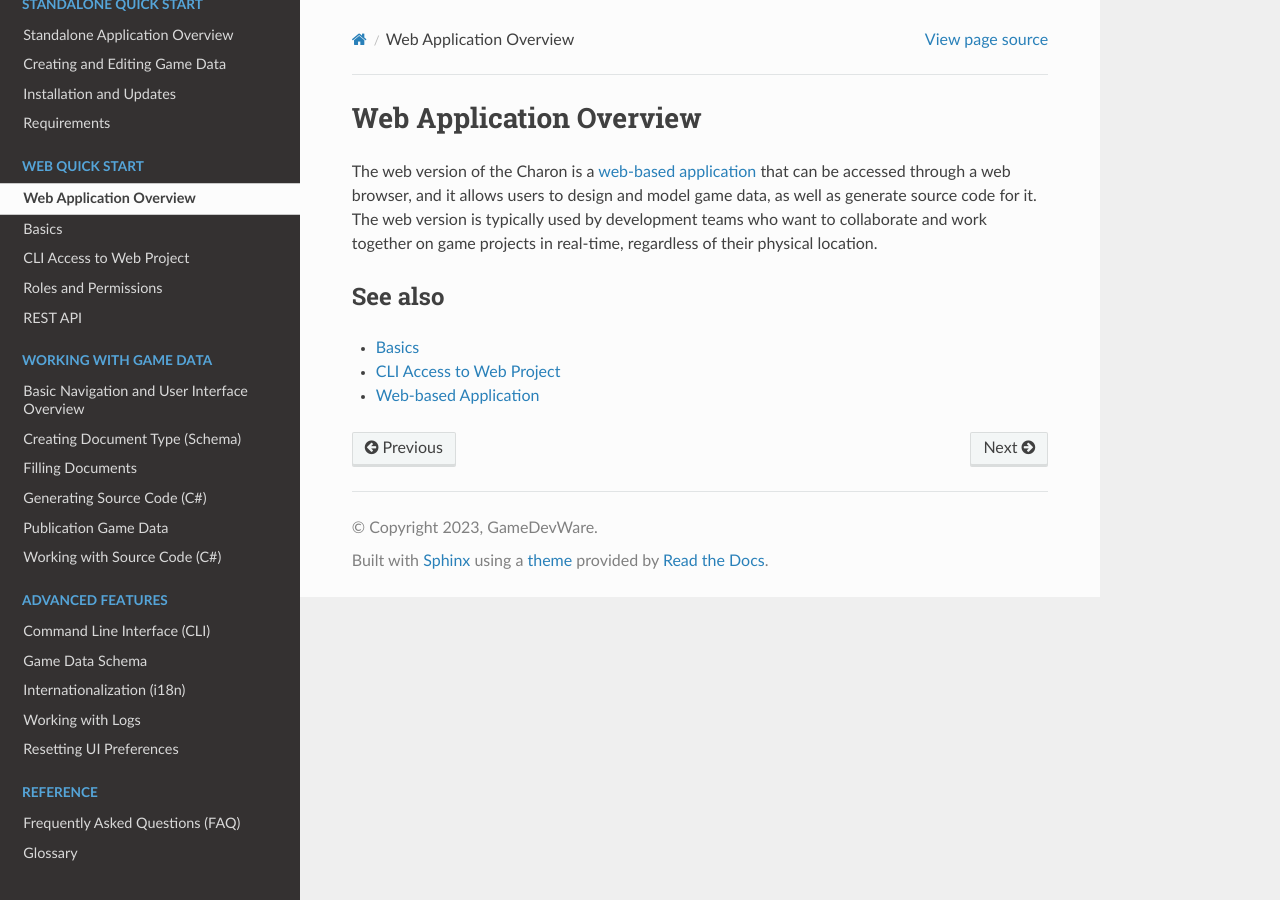
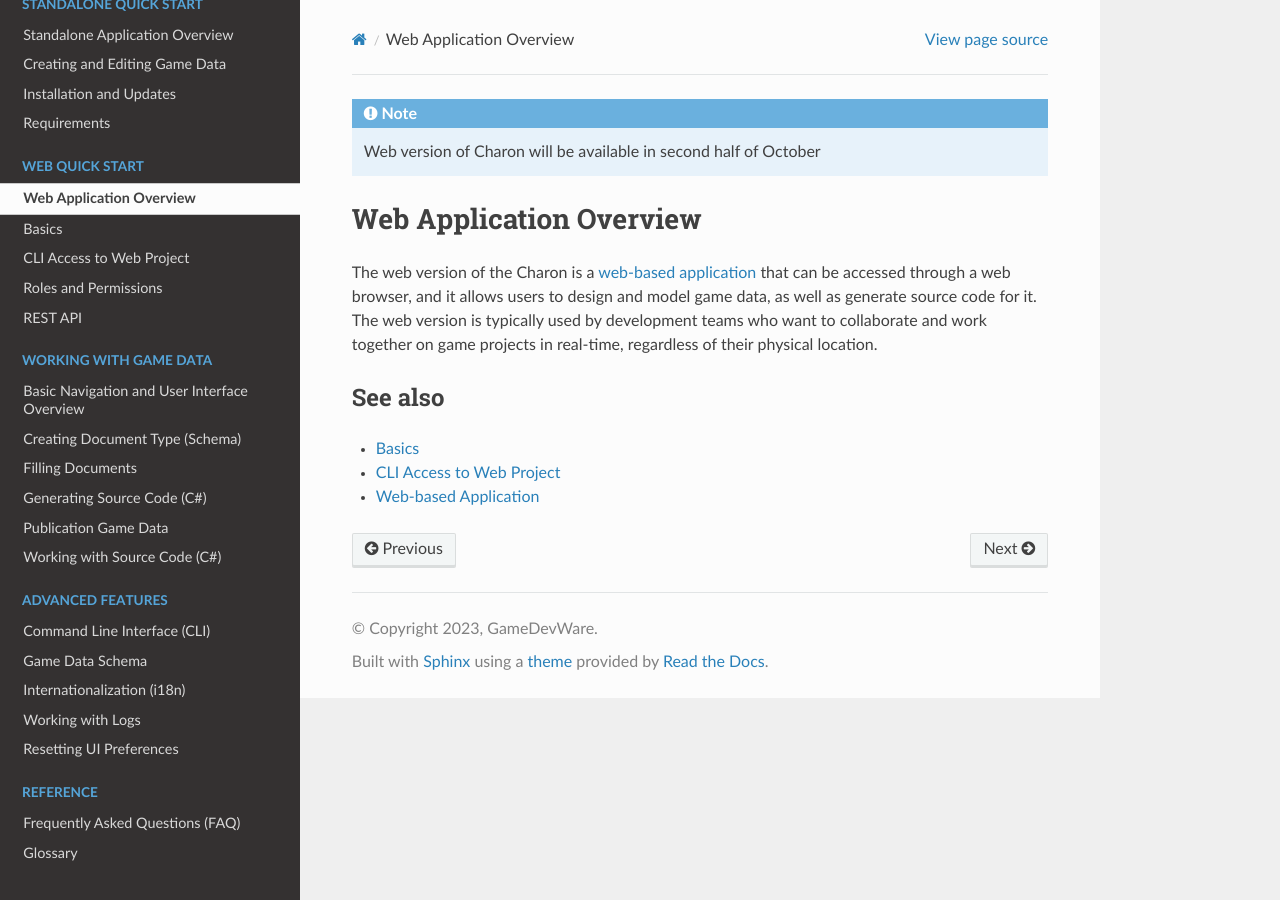
Before and after one commit to gamedevware/charon, a Sphinx documentation site: the page built from docs/web/overview.rst, in a window 1280 px wide. Built offline with Sphinx 7.4.7 and the Read the Docs theme 2.0.0, drawn with Linux system fonts in a browser that asks for light colours.

Commit message:
chore: updated Web version availability note and bumped version of documentation

```diff
--- a/docs/conf.py
+++ b/docs/conf.py
@@ -55,9 +55,9 @@ author = 'GameDevWare'
 # built documents.
 #
 # The short X.Y version.
-version = '0.1'
+version = '2023.4.0'
 # The full version, including alpha/beta/rc tags.
-release = '0.1'
+release = '2023.4.0'
 
 # The language for content autogenerated by Sphinx. Refer to documentation
 # for a list of supported languages.
--- a/docs/web/basics.rst
+++ b/docs/web/basics.rst
@@ -1,3 +1,6 @@
+.. note::
+   Web version of Charon will be available in second half of October
+
 Basics
 ========
 
--- a/docs/web/cli_access_to_web_project.rst
+++ b/docs/web/cli_access_to_web_project.rst
@@ -1,3 +1,6 @@
+.. note::
+   Web version of Charon will be available in second half of October
+
 CLI Access to Web Project
 ========
 
--- a/docs/web/overview.rst
+++ b/docs/web/overview.rst
@@ -1,3 +1,6 @@
+.. note::
+   Web version of Charon will be available in second half of October
+
 Web Application Overview
 ========================
 
--- a/docs/web/permission_and_roles.rst
+++ b/docs/web/permission_and_roles.rst
@@ -1,3 +1,6 @@
+.. note::
+   Web version of Charon will be available in second half of October
+
 Roles and Permissions
 ========
 
--- a/docs/web/rest.rst
+++ b/docs/web/rest.rst
@@ -1,3 +1,6 @@
+.. note::
+   Web version of Charon will be available in second half of October
+
 REST API
 ========
 
```
Also changed, not shown: README.md (+8 -2 lines).
